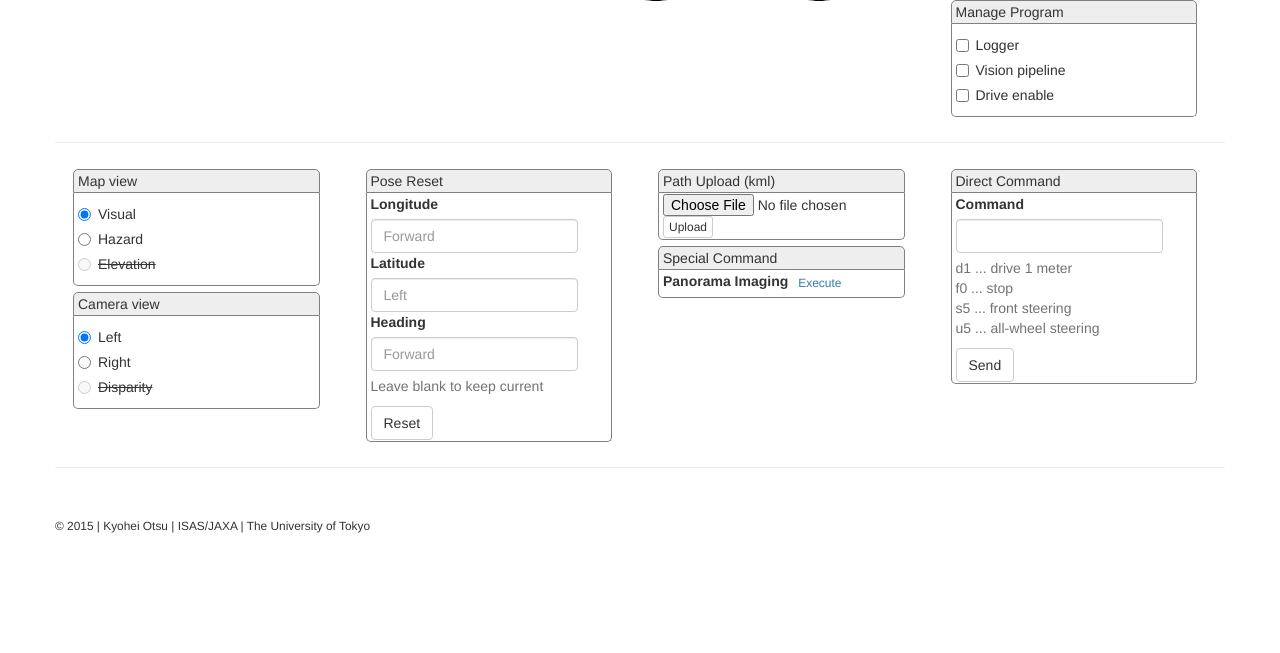
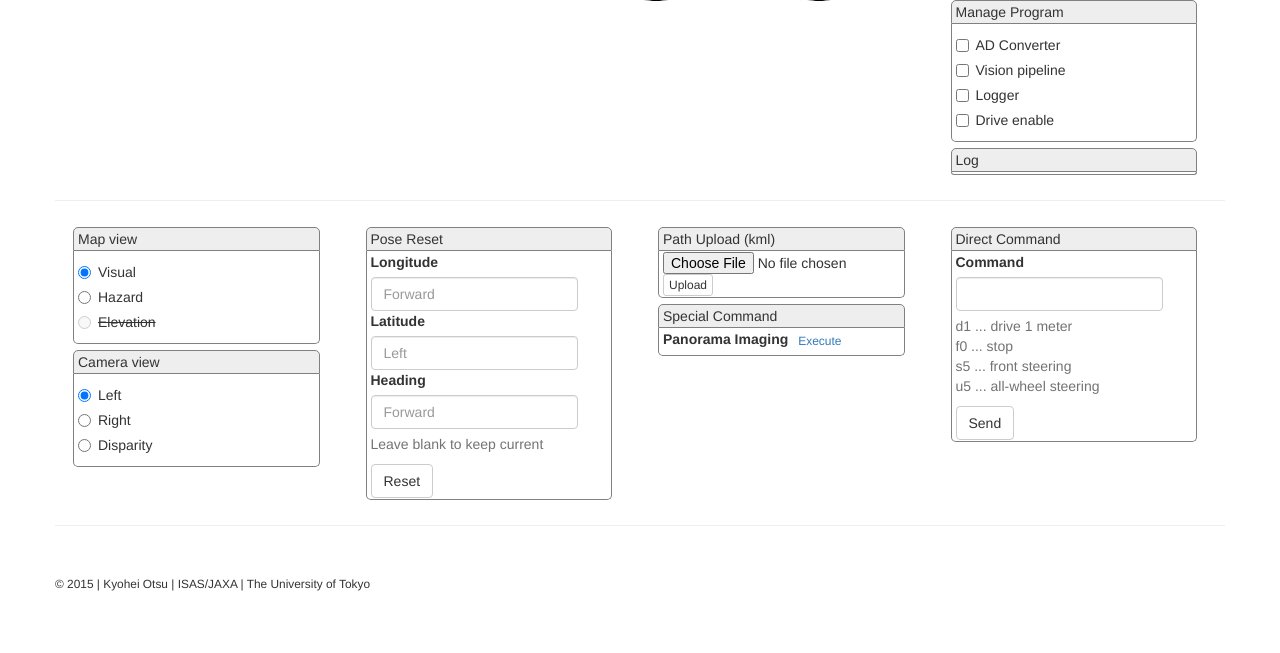
Before and after one commit to LukaDvlp/aurora2, a Flask app: page / in a window 1280 px wide. Shown: the part 588-1241 px from the top of the page. Before the commit the page ends 1121 px from the top, so only its background shows below. Run offline with Flask 2, Linux system fonts and the light colour scheme; some libraries are stand-ins or nearby versions.

Commit message:
update ui

```diff
--- a/viz/static/js/main.js
+++ b/viz/static/js/main.js
@@ -23,6 +23,7 @@ function deg2rad(deg) { return deg * 3.1415 / 180.0; }
 
 var map_mode = "VISUAL";
 var cam_mode = "LEFT";
+var vision_mode = 0;
 var drive_mode = 0;
 var logger_mode = false;
 
@@ -41,9 +42,11 @@ function domReady() {
     refleshMeasurements(2);
 
     $("[name=map-mode]").change(function() { map_mode = $(this).val(); });
+    $("[name=cam-mode]").change(function() { cam_mode = $(this).val(); });
 
+    $("[name=adc-status]").change(function() { setADCStatus($(this).is(":checked")); });
+    $("[name=vision-status]").change(function() { vision_mode = $(this).is(":checked"); });
     $("[name=logger-status]").change(function() { logger_mode = $(this).is(":checked"); });
-    $("[name=vision-status]").change(function() { vision_mode = $(this).is(":checked"); });
     $("[name=drive-status]") .change(function() { drive_mode  = $(this).is(":checked"); });
 
 }
@@ -65,6 +68,10 @@ function refleshImages(rate) {
         case "RIGHT":
             $("#camera-snapshot").attr("src", "http://192.168.201.62/axis-cgi/jpg/image.cgi?resolution=320x240");
             break;
+        case "DISPARITY":
+            $("#camera-snapshot").attr("src", getBaseUrl() + "img/_images_disparity.png?" + Math.random());
+            break;
+
     }
     //$("#camera-snapshot").attr("src", getBaseUrl() + "img/_images_left.png?" + Math.random());
     setTimeout(function() {
@@ -130,6 +137,21 @@ function refleshMeasurements(rate) {
 }
 
 
+function setADCStatus(flag) {
+    if (flag == true) {
+        getResource('adc/start', function(arg) {
+            msg("ADC Start");
+            //log.console(arg);
+        });
+    } else {
+        getResource('adc/stop', function(arg) {
+            msg("ADC Stop");
+            //log.console(arg);
+        });
+    }
+}
+
+
 
 //!
 // Network utility
@@ -144,6 +166,7 @@ function getResource(resource, callback) {
             callback(result);
         },
         error: function(result, status, xhr) {
+            msg(result);
         }
     });
 }
--- a/viz/templates/index.html
+++ b/viz/templates/index.html
@@ -187,25 +187,37 @@
                 <div id="program-manager-pane" title="Manage program">
                     <div class="sidebar-title"> Manage Program </div>
                     <div class="sidebar-item">
-                        <div id="logger-status-selector" class="checkbox">
+                        <div class="checkbox">
+                            <label>
+                                <input type="checkbox" name="adc-status" value="1">
+                                AD Converter
+                            </label>
+                        </div>
+                        <div class="checkbox">
+                            <label>
+                                <input type="checkbox" name="vision-status" value="1">
+                                Vision pipeline
+                            </label>
+                        </div>
+                        <div class="checkbox">
                             <label>
                                 <input type="checkbox" name="logger-status" value="1">
                                 Logger
                             </label>
                         </div>
-                        <div id="vision-status-selector" class="checkbox">
-                            <label>
-                                <input type="checkbox" name="vision-status" value="1">
-                                Vision pipeline
-                            </label>
-                        </div>
-                        <div id="drive-selector" class="checkbox">
+                        <div class="checkbox">
                             <label>
                                 <input type="checkbox" name="drive-status">
                                 Drive enable
                             </label>
                         </div>
                     </div>
+                </div>
+
+                <!-- msg pane -->
+                <div id="msg-pane" title="Log">
+                    <div class="sidebar-title"> Log </div>
+                    <div id="notification" class="sidebar-item"></div>
                 </div>
 
             </div>
@@ -256,7 +268,7 @@
                         </div>
                         <div class="radio">
                             <label>
-                                <input type="radio" name="map-mode" value="DISPARITY" disabled> <strike>Disparity</strike>
+                                <input type="radio" name="cam-mode" value="DISPARITY"> Disparity
                             </label>
                         </div>
                     </div>
```
Also changed, not shown: viz/views.py (+14 -4 lines).
